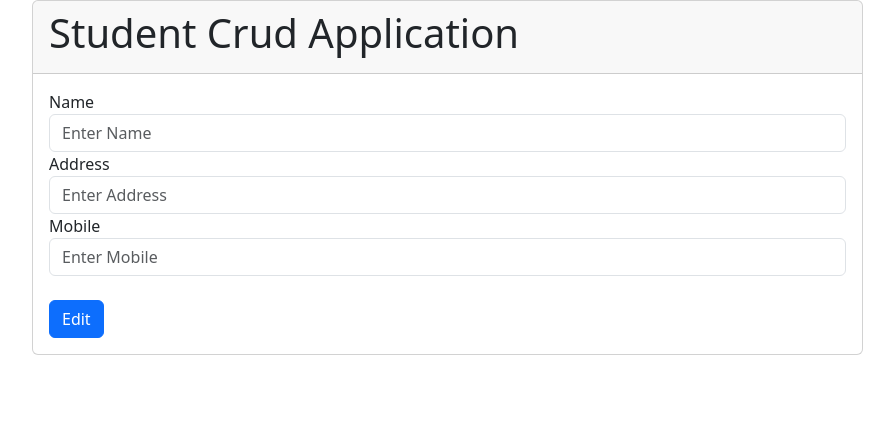
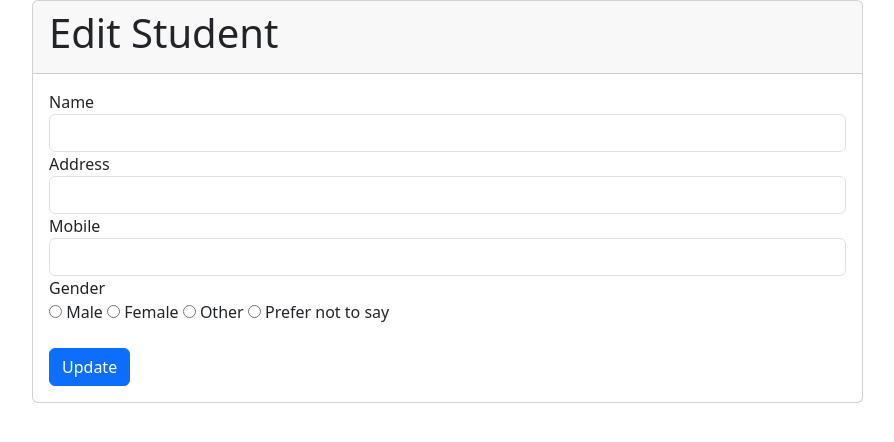
Before and after one commit to Ajith-TheDeveloper/PHP-RegisterForm, a PHP site: page /edit.php?edit=1 in a window 1280 px wide. Shown: the top 442 px of the page, without its empty margins (50-944 px from the left). Run offline with PHP 8.4, Linux system fonts and the light colour scheme; data that the repository does not hold is empty.

Commit message:
add gender option

```diff
--- a/edit.php
+++ b/edit.php
@@ -1,53 +1,32 @@
 <?php
-
-$connection = mysqli_connect("localhost","root","");
-
-$db = mysqli_select_db($connection,"dbcrud");
+$connection = mysqli_connect("localhost", "root", "");
+$db = mysqli_select_db($connection, "dbcrud");
 $edit = $_GET['edit'];
 
-$sql = "select * from student where id = '$edit'";
-$run = mysqli_query($connection,$sql);
+$sql = "SELECT * FROM student WHERE id = '$edit'";
+$run = mysqli_query($connection, $sql);
+$row = mysqli_fetch_array($run);
 
-
-while($row=mysqli_fetch_array($run))
-{
 $uid = $row['id'];
 $name = $row['name'];
 $address = $row['address'];
 $mobile = $row['mobile'];
+$gender = $row['gender'];
 
-}
-
-?>
-
-<?php
-   $connection = mysqli_connect("localhost","root","");
-
-    $db = mysqli_select_db($connection,"dbcrud");
-
-
-    if(isset($_POST['submit']))
-        {
-          $edit = $_GET['edit'];
+if (isset($_POST['submit'])) {
     $name = $_POST['name'];
     $address = $_POST['address'];
     $mobile = $_POST['mobile'];
+    $gender = $_POST['gender'];
 
-           $sql = "update student set name= '$name',address= '$address',mobile='$mobile' where id =  '$edit'";
+    $sql = "UPDATE student SET name='$name', address='$address', mobile='$mobile', gender='$gender' WHERE id='$edit'";
 
-           if(mysqli_query($connection,$sql))
-           {
-
+    if (mysqli_query($connection, $sql)) {
         echo '<script> location.replace("index.php")</script>';
+    } else {
+        echo "Something Error: " . $connection->error;
     }
-           else
-           {
-           echo "Some thing Error" . $connection->error;
-
 }
-
-        }
-
 ?>
 
 <!DOCTYPE html>
@@ -56,45 +35,49 @@ while($row=mysqli_fetch_array($run))
     <meta charset="UTF-8">
     <meta http-equiv="X-UA-Compatible" content="IE=edge">
     <meta name="viewport" content="width=device-width, initial-scale=1.0">
-    <title>Student Crud Application</title>
-    <link href="https://cdn.jsdelivr.net/npm/bootstrap@5.3.0-alpha1/dist/css/bootstrap.min.css" rel="stylesheet" integrity="sha384-GLhlTQ8iRABdZLl6O3oVMWSktQOp6b7In1Zl3/Jr59b6EGGoI1aFkw7cmDA6j6gD" crossorigin="anonymous">
+    <title>Edit Student</title>
+    <link href="https://cdn.jsdelivr.net/npm/bootstrap@5.3.0-alpha1/dist/css/bootstrap.min.css" rel="stylesheet">
 </head>
 <body>
-
     <div class="container">
         <div class="row">
             <div class="col-md-9">
                 <div class="card">
                     <div class="card-header">
-                        <h1> Student Crud Application </h1>
+                        <h1>Edit Student</h1>
                     </div>
                     <div class="card-body">
-
-                    <form action="add.php" method="post">
+                        <form action="" method="post">
                             <div class="form-group">
                                 <label>Name</label>
-                            <input type="text" name="name" class="form-control"  placeholder="Enter Name" value="<?php echo $name; ?>">
+                                <input type="text" name="name" class="form-control" value="<?php echo $name; ?>" required>
                             </div>
 
                             <div class="form-group">
                                 <label>Address</label>
-                            <input type="text" name="address" class="form-control"  placeholder="Enter Address" value="<?php echo $address ?>">
+                                <input type="text" name="address" class="form-control" value="<?php echo $address; ?>" required>
                             </div>
 
                             <div class="form-group">
                                 <label>Mobile</label>
-                            <input type="text" name ="mobile" class="form-control"  placeholder="Enter Mobile" value="<?php echo $mobile ?>">
+                                <input type="text" name="mobile" class="form-control" value="<?php echo $mobile; ?>" required>
                             </div>
+
+                            <div class="form-group">
+                                <label>Gender</label><br>
+                                <input type="radio" name="gender" value="Male" <?php if ($gender == 'Male') echo 'checked'; ?>> Male
+                                <input type="radio" name="gender" value="Female" <?php if ($gender == 'Female') echo 'checked'; ?>> Female
+                                <input type="radio" name="gender" value="Other" <?php if ($gender == 'Other') echo 'checked'; ?>> Other
+                                <input type="radio" name="gender" value="Prefer not to say" <?php if ($gender == 'Prefer not to say') echo 'checked'; ?>> Prefer not to say
+                            </div>
+
                             <br/>
-                        <input type="submit" class="btn btn-primary" name="submit" value="Edit">
+                            <input type="submit" class="btn btn-primary" name="submit" value="Update">
                         </form>
                     </div>
                 </div>
-
-                </div>
-
             </div>
         </div>
-
+    </div>
 </body>
 </html>
--- a/index.php
+++ b/index.php
@@ -29,6 +29,7 @@
                             <th scope="col">Name</th>
                             <th scope="col">Address</th>
                             <th scope="col">Mobile</th>
+                            <th scope="col">Gender</th>
                             <th scope="col">Option</th>
                             </tr>
                         </thead>
@@ -54,6 +55,9 @@
                                         <td><?php echo $name ?></td>
                                         <td><?php echo $address ?></td>
                                         <td><?php echo $mobile ?></td>
+                                        <td><?php echo isset($row['gender']) ? $row['gender'] : 'N/A'; ?></td>
+
+
 
                                         <td>
                                         <button class="btn btn-success"> <a href='edit.php?edit=<?php echo $uid ?>' class="text-light"> Edit </a> </button> &nbsp;
```
Also changed, not shown: add.php (+23 -22 lines). Lines whose indentation alone changed are shown as unchanged.
